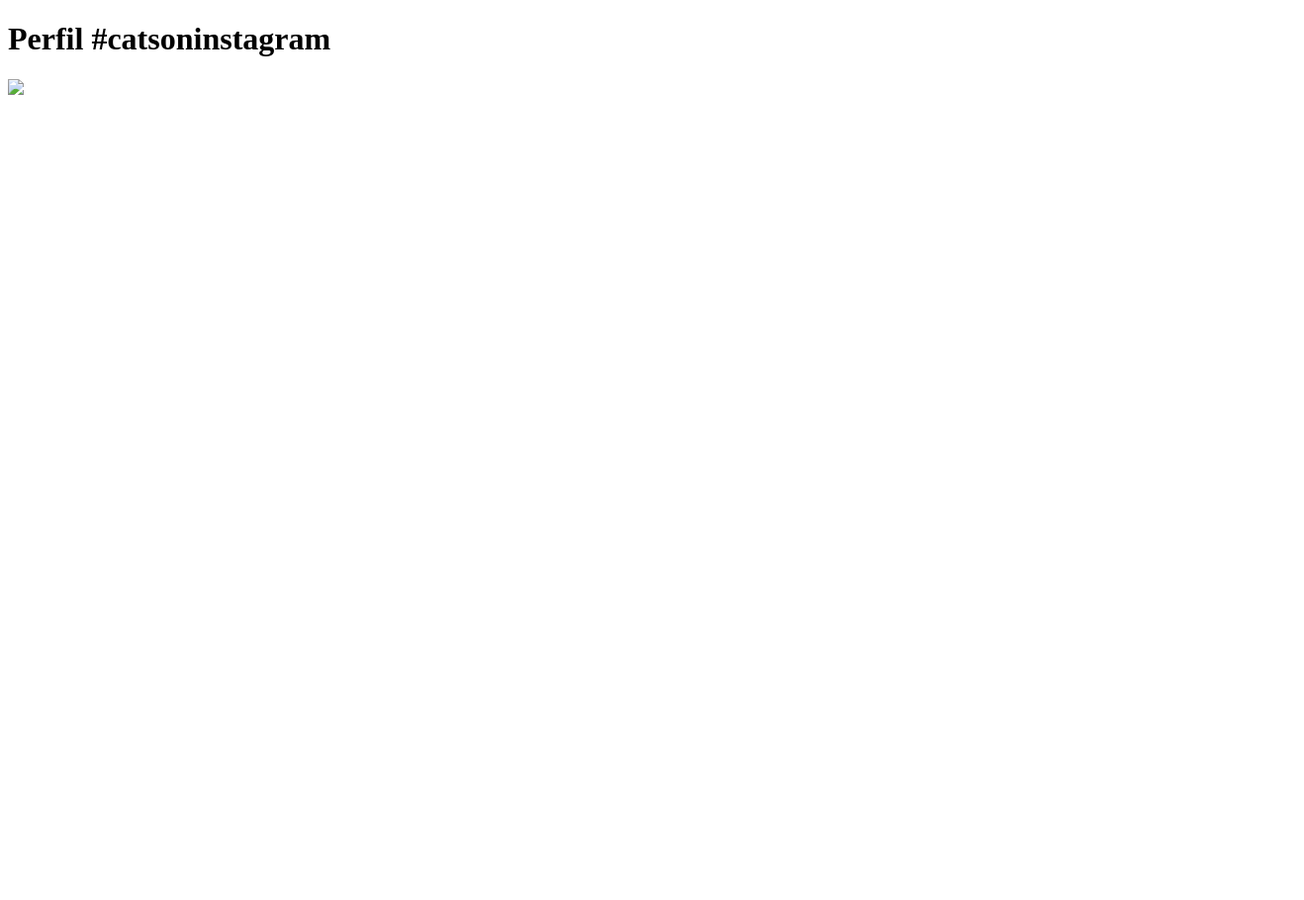
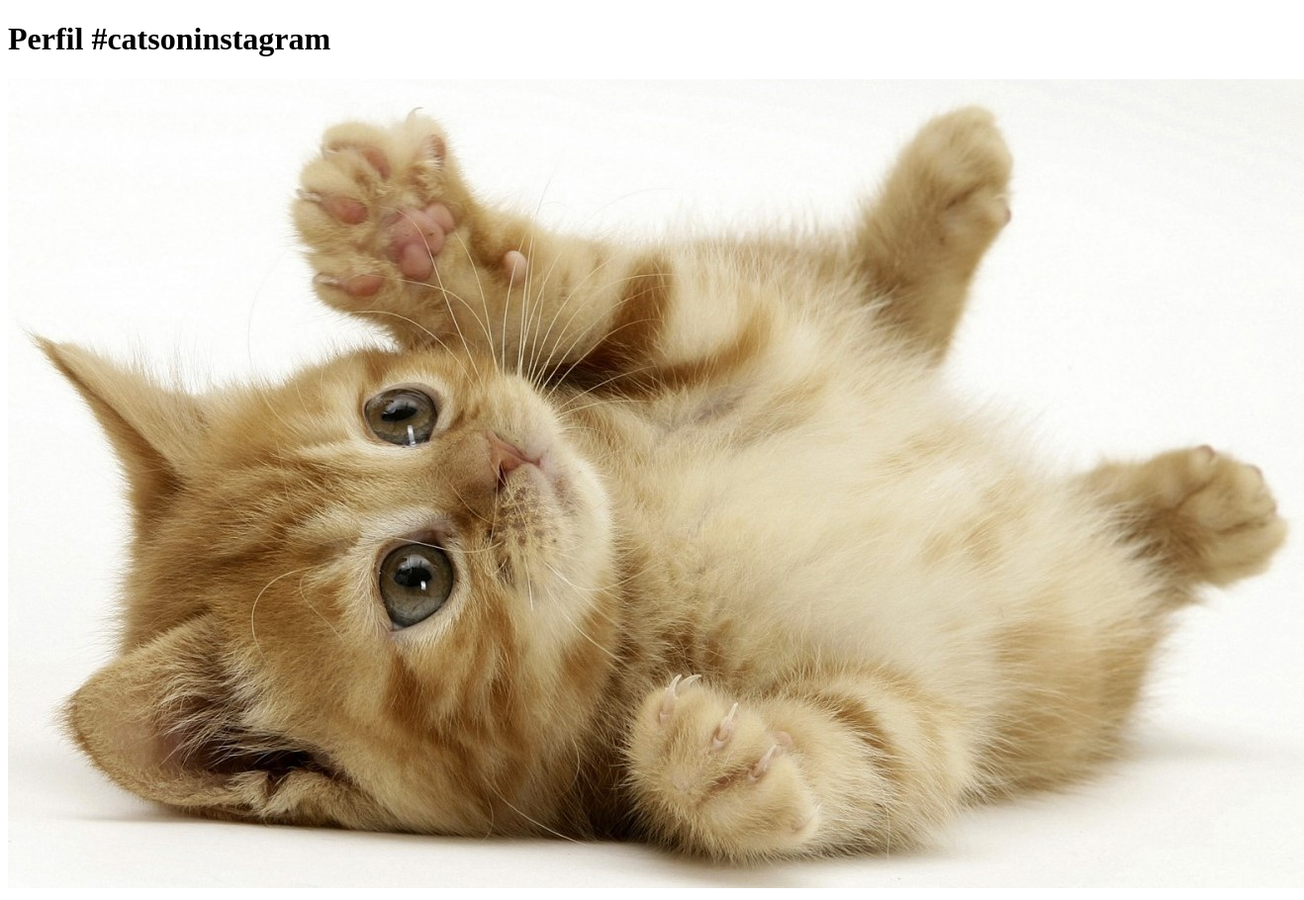
Before and after one commit to telmaito/bootcamp_dataanalytics, a plain HTML site: page index.html in a window 1280 px wide. Shown: the whole page at 99% size, 1318 px wide, since content can reach past the window. Before the commit the page ends 800 px from the top, so only its background shows below. Drawn offline with Linux system fonts and the light colour scheme.

Commit message:
Update index.html

```diff
--- a/index.html
+++ b/index.html
@@ -4,6 +4,6 @@
 </head>
     <body>
         <h1>Perfil #catsoninstagram</h1>
-        <img src="main/gatinho.jpg" />
+        <img src="bootcamp_dataanalytics/gatinho.jpg" />
     </body>
 </html>
```
